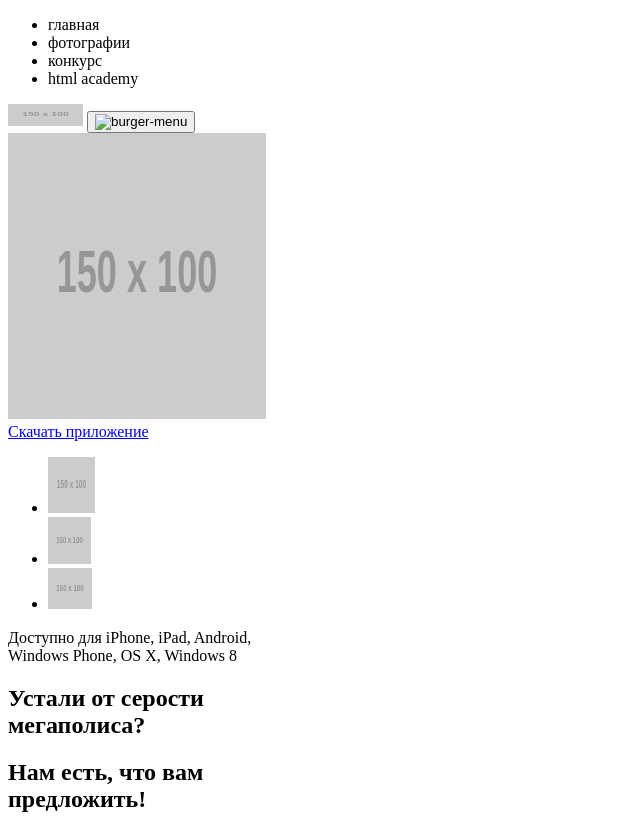
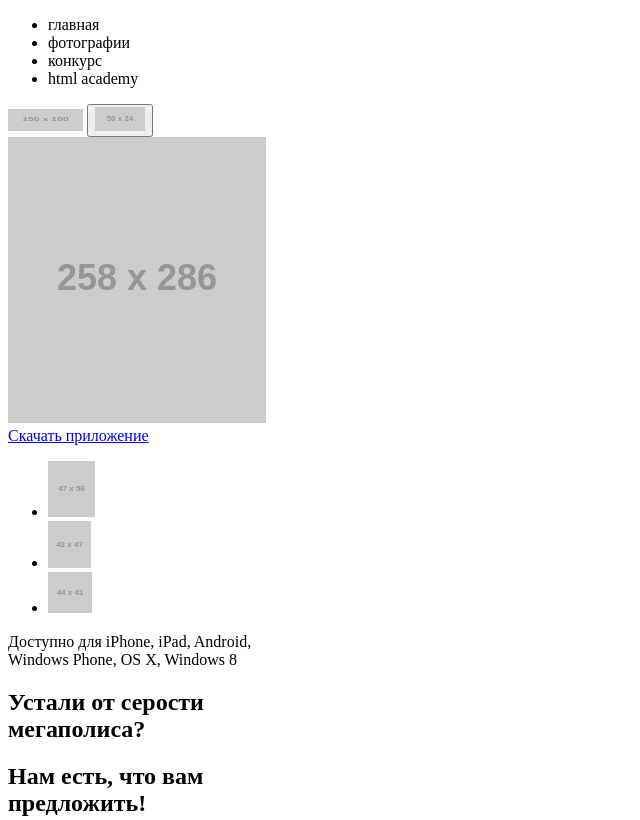
Before and after one commit to KirillGrant/htmlacademy-pink, a website: page index.html in a window 1280 px wide. Shown: the top 820 px of the page, without its empty margins (0-640 px from the left). Drawn offline with Linux system fonts and the light colour scheme; placeholder pictures from the web are drawn by us.

Commit message:
fix comment img size

```diff
--- a/index.html
+++ b/index.html
@@ -19,19 +19,19 @@
   </nav>
   <div class="header__menu">
     <img src="http://placehold.it/150x100" alt="header-logo" width="75" height="22">
-    <button class="popup__btn-open" type="button"><img alt="burger-menu" src="img/icon-menu-burger.svg"
+    <button class="popup__btn-open" type="button"><img src="http://placehold.it/50x24"
                                                        about="popupopen"
                                                        width="50" height="24"></button>
   </div>
   <div class="iphone-img">
-    <img src="http://placehold.it/150x100" alt="iphone-img" width="258" height="286">
+    <img src="http://placehold.it/258x286" alt="iphone-img" width="258" height="286">
   </div>
   <div class="presentation">
     <a class="presentation__download" href="#">Скачать приложение</a>
-    <ul class="presentation__platform-icon">
-      <li><a href=""><img src="http://placehold.it/150x100" alt="apple" width="47" height="56"></a></li>
-      <li><a href=""><img src="http://placehold.it/150x100" alt="android" width="43" height="47"></a></li>
-      <li><a href=""><img src="http://placehold.it/150x100" alt="windows" width="44" height="41"></a></li>
+    <ul class="presentation__platform-list">
+      <li><a href=""><img src="http://placehold.it/47x56" alt="apple" width="47" height="56"></a></li>
+      <li><a href=""><img src="http://placehold.it/43x47" alt="android" width="43" height="47"></a></li>
+      <li><a href=""><img src="http://placehold.it/44x41" alt="windows" width="44" height="41"></a></li>
     </ul>
     <p>Доступно для iPhone, iPad, Android,<br>Windows Phone, OS X, Windows 8</p>
   </div>
@@ -131,7 +131,7 @@
     </div>
   </div>
   <div class="map">
-    <img src="http://placehold.it/150x100" alt="map" width="320" height="645">
+    <img src="http://placehold.it/320x645" alt="map" width="320" height="645">
     <img src="http://placehold.it/150x100" alt="map-marker">
   </div>
 </main>
```
